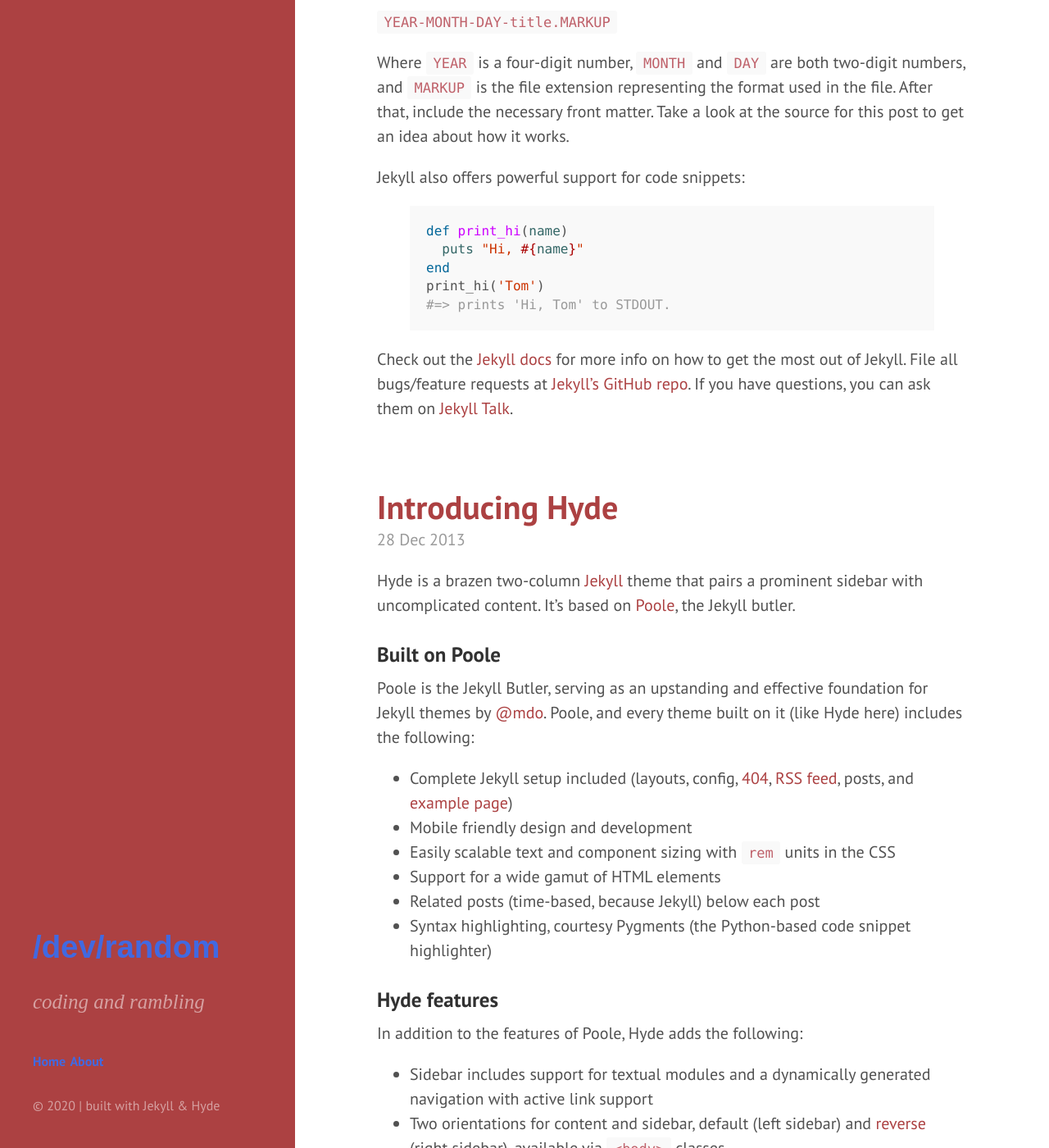
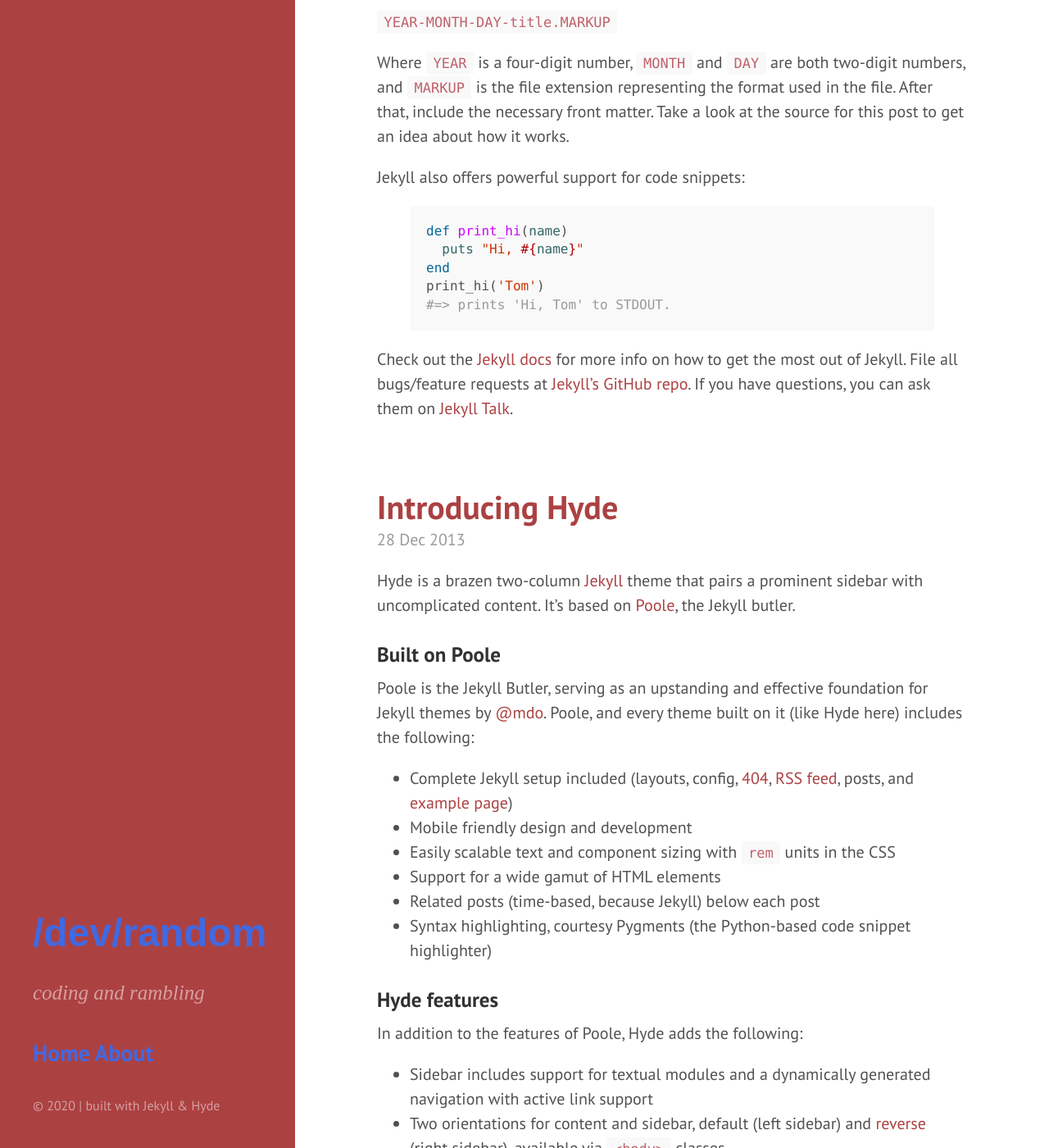
Before and after one commit to dgyarmati/devslashrand-dot-com, a Jekyll site: the page built from index.html, in a window 1280 px wide and 1400 px high, scrolled down 359 px. Shown: the whole window at 82% size. Built offline with Jekyll 4.4.1, drawn with Linux system fonts in a browser that asks for light colours; the list of posts is cut into pages by our own code.

Commit message:
sidebar hyperlinks styling

```diff
--- a/public/css/hyde.css
+++ b/public/css/hyde.css
@@ -74,9 +74,8 @@
 .sidebar a {
   position: relative;
   display: inline-block;
-  font-size: 0.8em;
-  font-weight: 800;
-  color: royalblue;
+  font-weight: 700;
+  color: #FFFFFF;
   overflow: hidden;
   background: linear-gradient(to right, midnightblue, midnightblue 50%, royalblue 50%);
   background-clip: text;
@@ -101,7 +100,7 @@
 
 @media (min-width: 48em) {
 	.sidebar-about {
-	  padding-bottom: 1rem;
+	  padding-bottom: 0.5rem;
 	}
 }
 
@@ -112,7 +111,7 @@
 .sidebar-nav-item {
   display: block;
   line-height: 1.75;
-  font-size: 1.3rem;
+  font-size: 1.4rem;
 }
 a.sidebar-nav-item:hover,
 a.sidebar-nav-item:focus {
```
